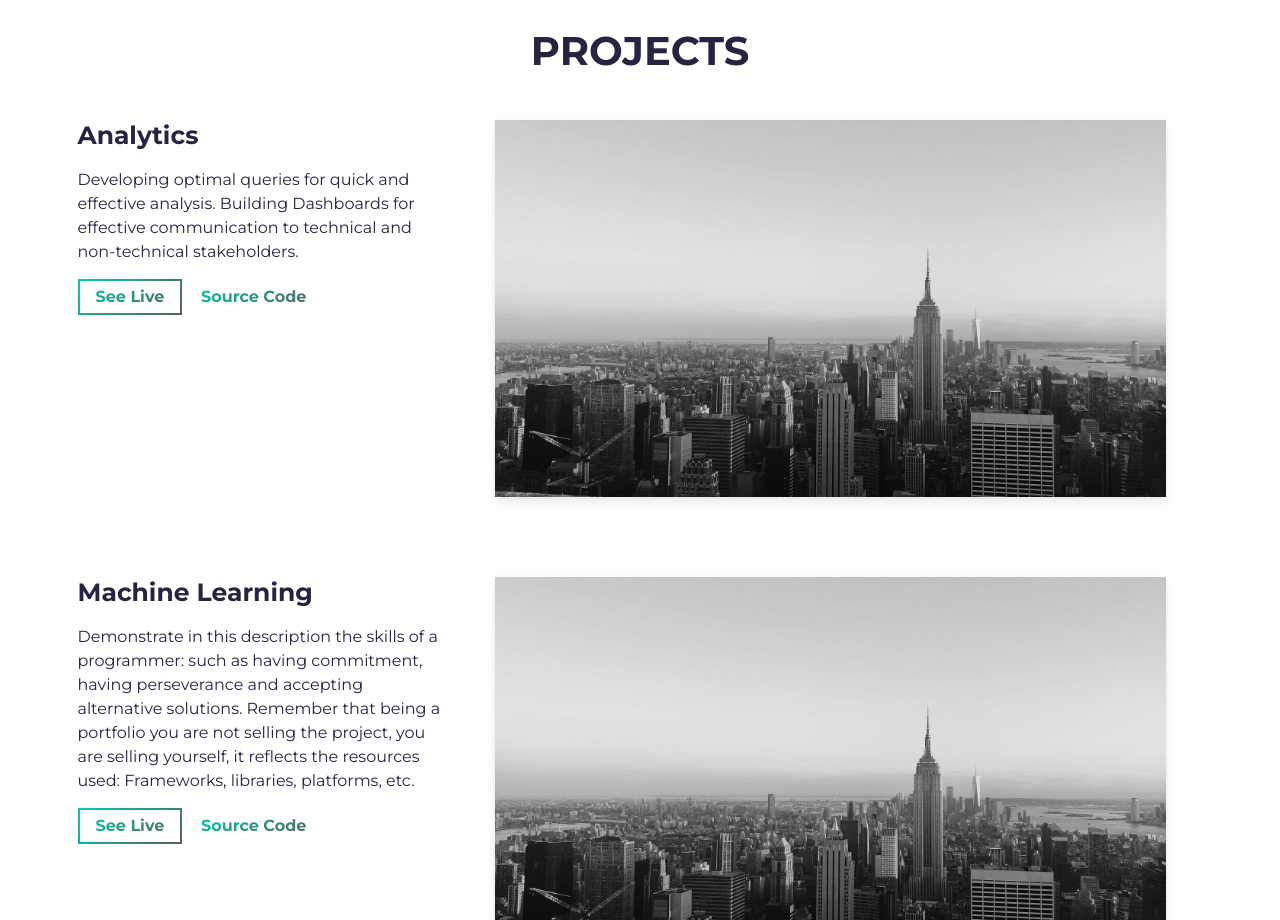
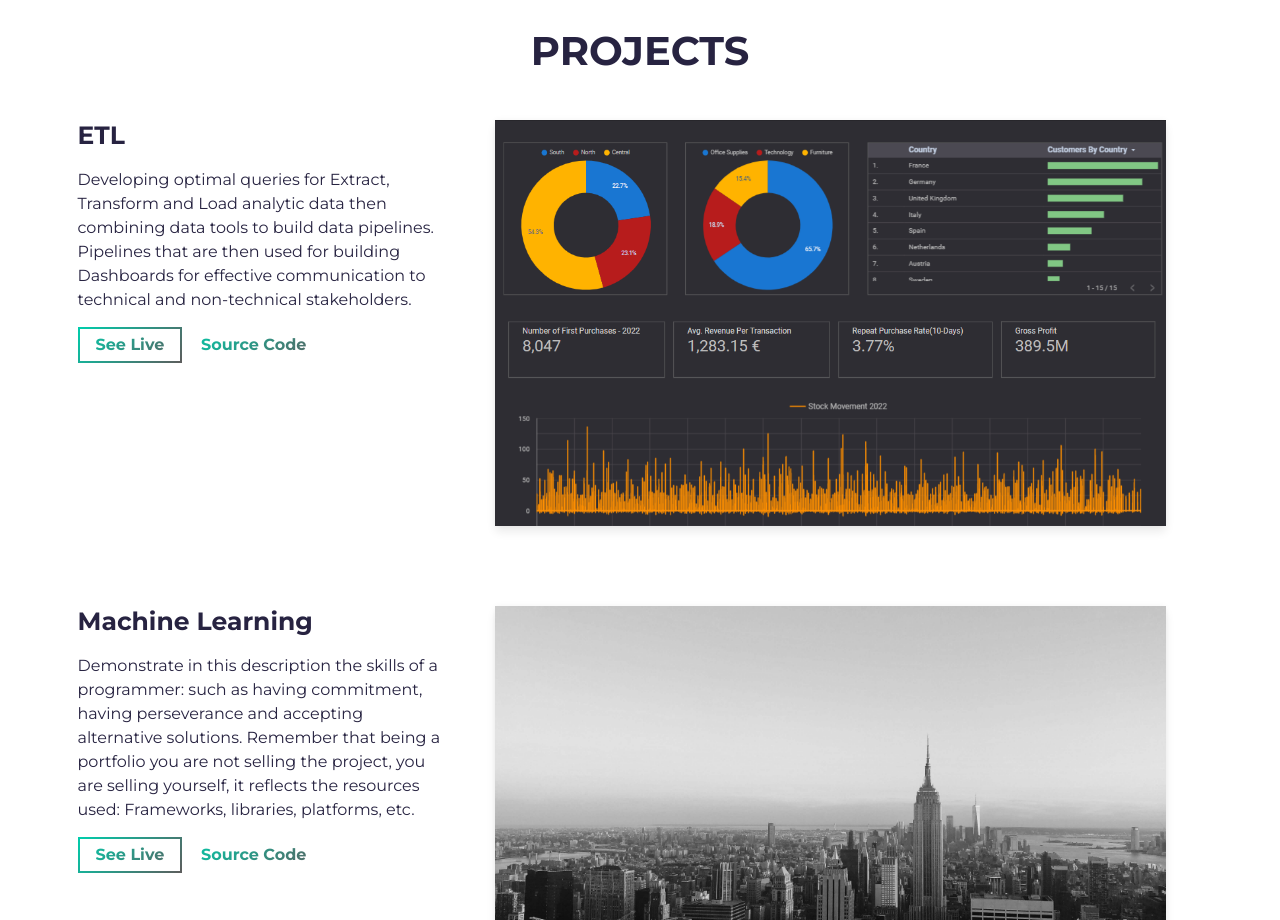
Before and after one commit to vmose/portfolio, a website built with Parcel: page src/index.html in a window 1280 px wide. Shown: the part 1400-2320 px from the top of the page. Built offline with nearby package versions, Linux system fonts and the light colour scheme.

Commit message:
Update index.html

```diff
--- a/src/index.html
+++ b/src/index.html
@@ -1,14 +1,3 @@
-<!--
-  Hello!
-  -
-  Simplefolio is a clean and responsive portfolio template for Developers!
-  Created by Jacobo Martinez.
-  -
-  Github Repo: https://github.com/cobiwave/simplefolio/
-  Readme: https://github.com/cobiwave/simplefolio/README.md
-  -
-  For business & inquires, contact me -> jacobojavier98@gmail.com
--->
 <!DOCTYPE html>
 <html lang="en" class="sr">
   <head>
@@ -113,9 +102,9 @@ My ultimate goal is to be part of a data team where I can collaborate with like-
           <div class="row">
             <div class="col-lg-4 col-sm-12">
               <div class="project-wrapper__text load-hidden">
-                <h3 class="project-wrapper__text-title">Analytics</h3>
+                <h3 class="project-wrapper__text-title">ETL</h3>
                 <div>
-                  <p class="mb-4"> Developing optimal queries for quick and effective analysis. Building Dashboards for effective communication to technical and non-technical stakeholders.
+                  <p class="mb-4"> Developing optimal queries for Extract, Transform and Load analytic data then combining data tools to build data pipelines. Pipelines that are then used for building Dashboards for effective communication to technical and non-technical stakeholders.
                     <!-- Describe the project being very specific, you can use the Twitter standard: no more than 280 characters:
                     complement the information: the skills learned or reinforced in its realization and how you faced it,
                     prove to be proactive in the search for solutions. -->
@@ -152,7 +141,7 @@ My ultimate goal is to be part of a data team where I can collaborate with like-
                     <img
                       alt="Project Image"
                       class="img-fluid"
-                      src="assets/project.jpg"
+                      src="assets/project.png"
                     />
                   </div>
                 </a>
```
